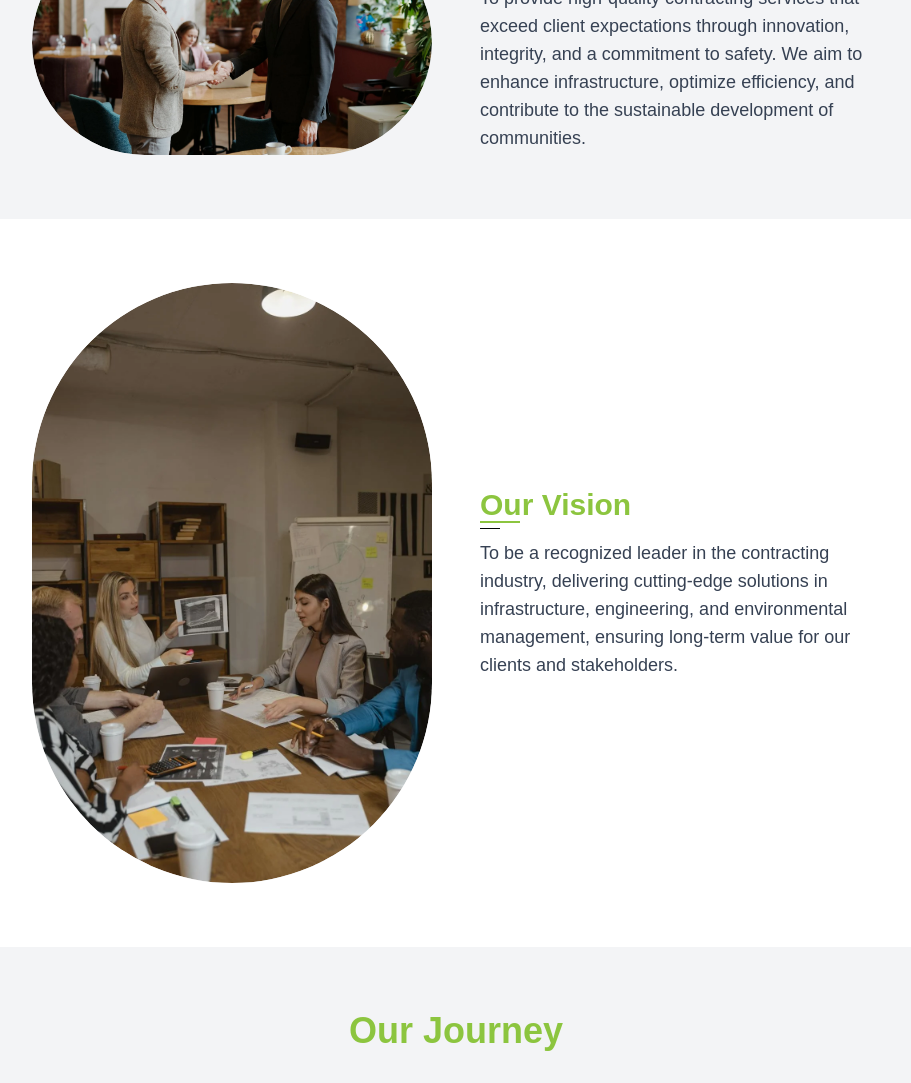
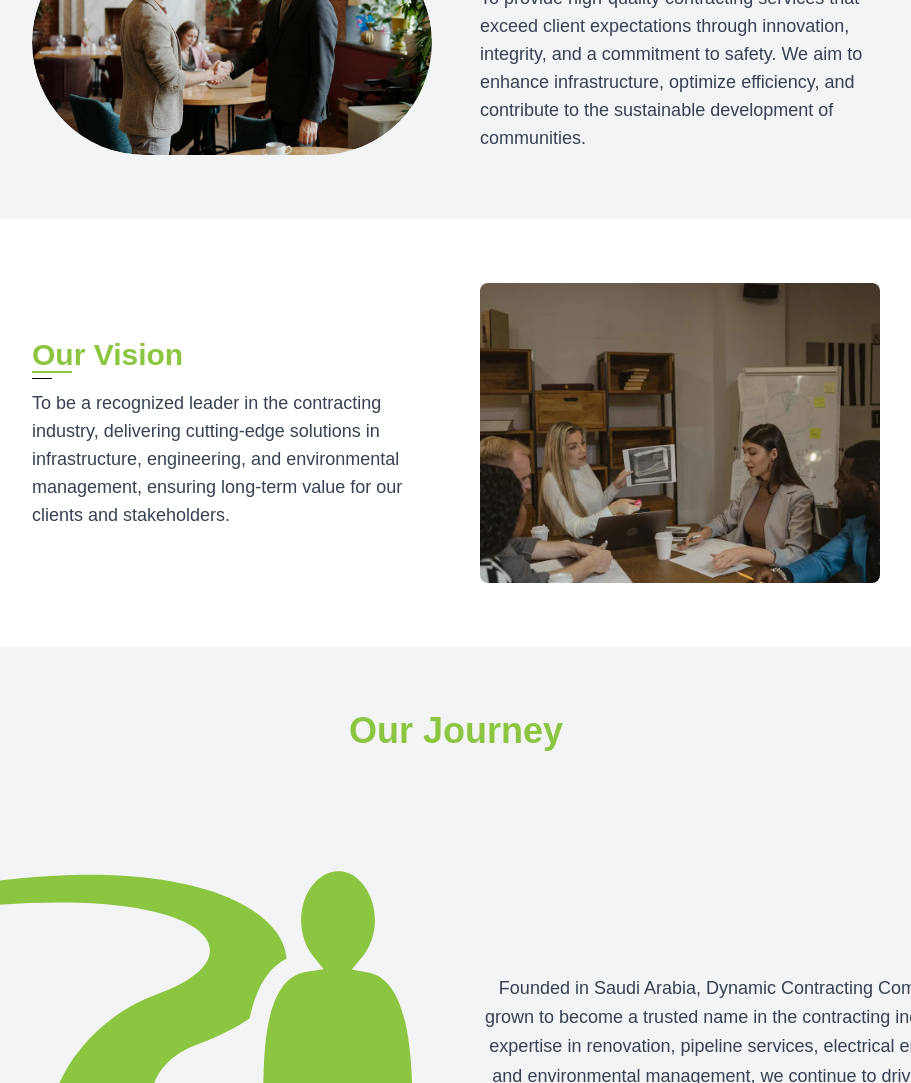
Before and after one commit to Codacad/dynamiccc.net, a plain HTML site: page about.html in a window 1280 px wide. Shown: the part 660-1743 px from the top of the page, without its empty margins (184-1095 px from the left). Drawn offline with nearby package versions, Linux system fonts and the light colour scheme; files whose address does not match are found by name; a web font is replaced by a local one.

Commit message:
update in height of vision image

```diff
--- a/about.html
+++ b/about.html
@@ -168,15 +168,6 @@
         <div
           class="md:w-[70%] mx-auto px-6 grid md:grid-cols-2 gap-12 items-center"
         >
-          <div
-            class="vision-image w-full flex justify-center items-center rounded-full overflow-hidden"
-          >
-            <img
-              src="/assets/images/vision.webp"
-              alt="Our Vision"
-              class="w-full h-full object-cover rounded-full shadow-lg"
-            />
-          </div>
           <div class="vision-text">
             <h3 class="text-3xl font-semibold text-[var(--primary)] mb-4">
               Our Vision
@@ -187,6 +178,15 @@
               environmental management, ensuring long-term value for our clients
               and stakeholders.
             </p>
+          </div>
+          <div
+            class="vision-image max-h-[300px] h-auto flex justify-center items-center rounded-lg overflow-hidden"
+          >
+            <img
+              src="/assets/images/vision.webp"
+              alt="Our Vision"
+              class="w-full h-full object-cover rounded-lg"
+            />
           </div>
         </div>
       </section>
```
